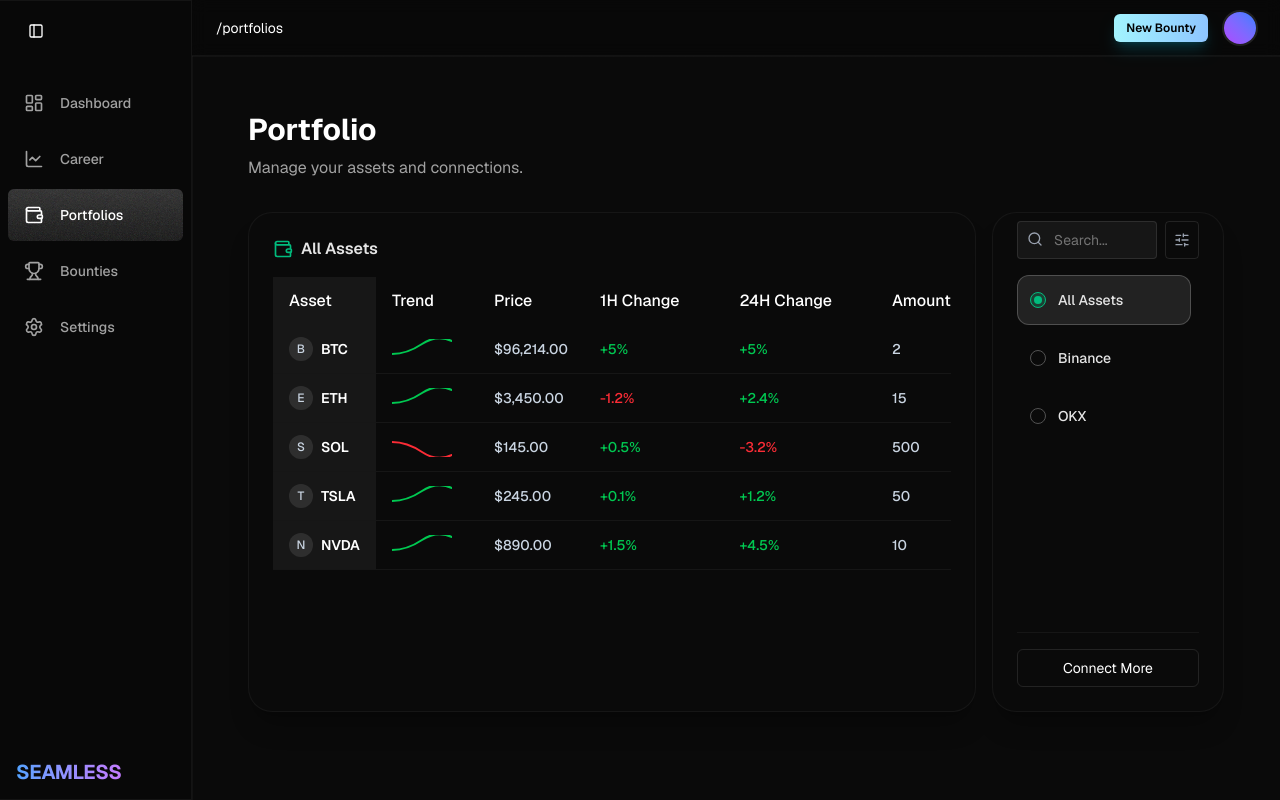
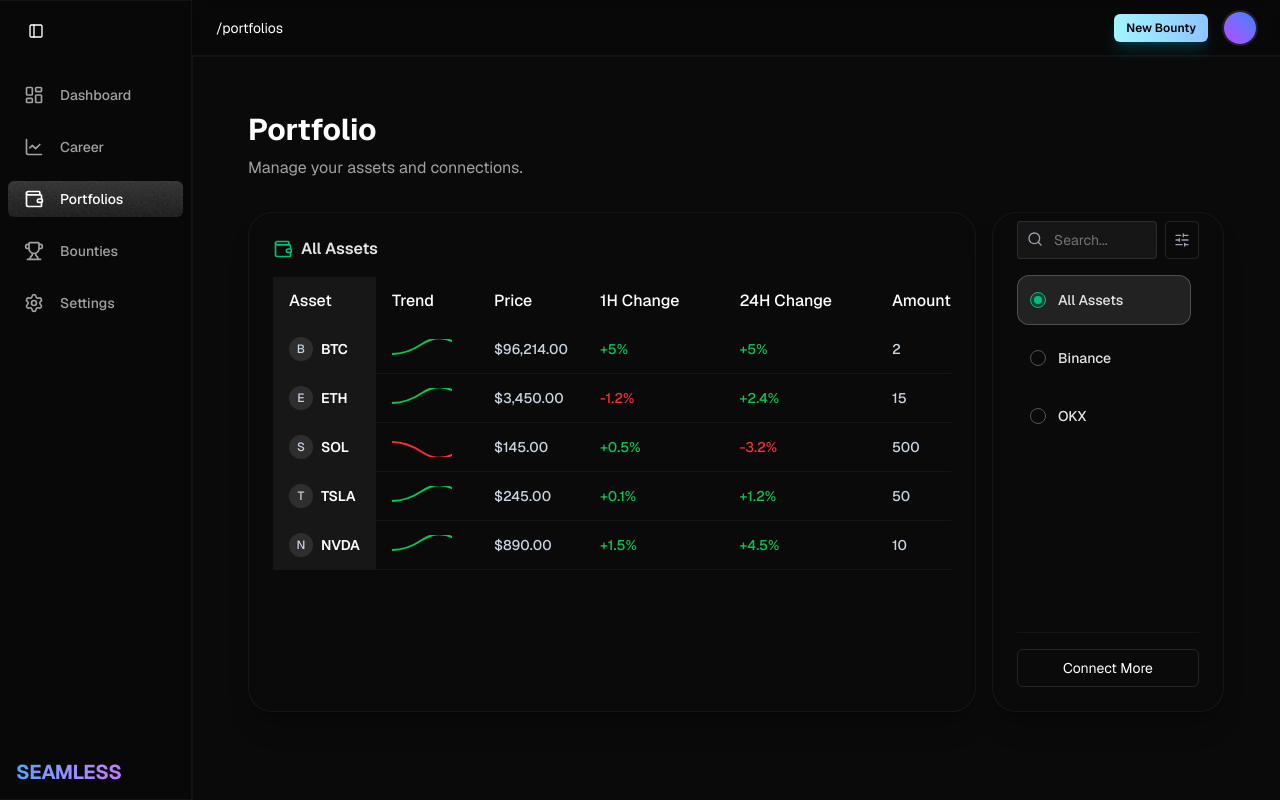
Before and after one commit to winoooops/Seamless, a Next.js app: page /portfolios in a window 1280 px wide. Built offline with nearby package versions, Linux system fonts and the light colour scheme.

Commit message:
refactor(ui): update application shell and navigation

```diff
--- a/app/_components/Button/Button.tsx
+++ b/app/_components/Button/Button.tsx
@@ -9,7 +9,7 @@ export const button = tv({
       size: {
          sm: "px-3 py-1.5 text-xs font-medium",
          md: "px-4 py-2 text-sm",
-         lg: "p-4 text-md font-bold",
+         lg: "px-4 py-2 text-md font-bold",
       },
       color: {
          primary:
@@ -17,7 +17,8 @@ export const button = tv({
          outline: "bg-transparent border border-white/10",
          transparent: "bg-transparent border-0",
          nav: "bg-transparent text-neutral-400 hover:text-white hover:bg-white/5 border-none justify-start",
-         navActive: "texture-active text-white border-none justify-start font-medium",
+         navActive:
+            "texture-active text-white border-none justify-start font-medium",
       },
       isFullWidth: {
          true: "w-full",
--- a/app/components/AppShell.tsx
+++ b/app/components/AppShell.tsx
@@ -5,6 +5,7 @@ import { CommandPalette } from "./CommandPalette/CommandPalette";
 import { Sidebar } from "./Sidebar";
 import { useKeyMap } from "../hooks/useKeymap";
 import { Header } from "./Header";
+import { Navbar } from "./Navbar";
 
 interface LayoutProps {
    children: React.ReactNode;
@@ -23,11 +24,12 @@ export function AppShell({ children }: LayoutProps) {
          <Sidebar
             isCollapsed={isSidebarCollapsed}
             toggle={() => setIsSidebarOpen((prev) => !prev)}
-         />
+         >
+            <Navbar isCollapsed={isSidebarCollapsed} />
+         </Sidebar>
 
          <div className="flex-1 flex flex-col min-w-0">
             <Header />
-
             <main className="flex-1 overflow-hidden p-6 relative">
                <div className="absolute inset-0 bg-[linear-gradient(to_right,#80808012_1px,transparent_1px),linear-gradient(to_bottom,#80808012_1px,transparent_1px)] bg-size[24px_24px] pointer-events-none" />
                <div className="relative h-full z-10">{children}</div>
--- a/app/components/Navbar/Navbar.tsx
+++ b/app/components/Navbar/Navbar.tsx
@@ -47,7 +47,7 @@ export function Navbar({ isCollapsed }: Props) {
    ];
 
    return (
-      <nav aria-label="Main Menu" className="flex-1 py-4 px-2 space-y-1">
+      <nav aria-label="Main Menu" className="flex-1 py-4 px-2 space-y-4">
          {items.map((item) => (
             <NavItem key={item.label} {...item} />
          ))}
--- a/app/components/Sidebar.tsx
+++ b/app/components/Sidebar.tsx
@@ -1,13 +1,13 @@
+import { ComponentProps } from "react";
 import Button from "../_components/Button";
-import { Navbar } from "./Navbar";
 import { PanelLeft } from "lucide-react";
 
-interface Props {
+type Props = ComponentProps<"aside"> & {
    isCollapsed: boolean;
    toggle: () => void;
-}
+};
 
-export function Sidebar({ isCollapsed, toggle }: Props) {
+export function Sidebar({ children, isCollapsed, toggle }: Props) {
    return (
       <aside
          className={`${
@@ -24,9 +24,7 @@ export function Sidebar({ isCollapsed, toggle }: Props) {
                <PanelLeft size={16} />
             </Button>
          </div>
-
-         <Navbar isCollapsed={isCollapsed} />
-
+         {children}
          <div className="h-14 flex items-center px-4 border-b border-white/5">
             <div className="font-bold text-xl tracking-tight bg-linear-to-r from-blue-400 to-purple-400 bg-clip-text text-transparent">
                {isCollapsed ? "S" : "SEAMLESS"}
```
